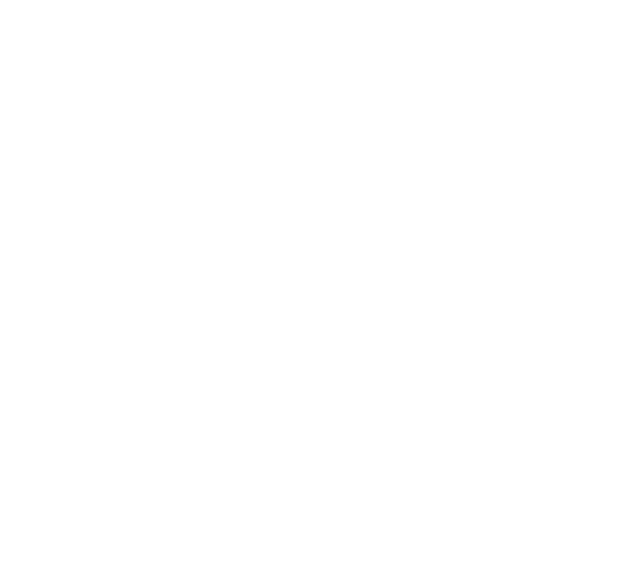
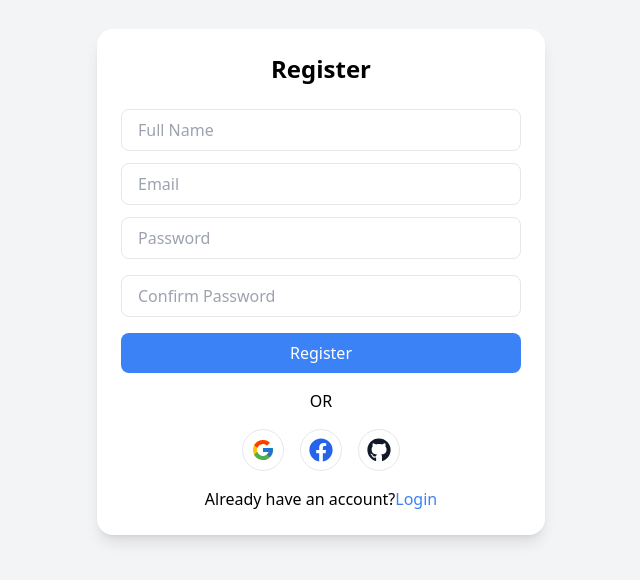
Before and after one commit to HasithaAbesekara/Recat-ASP.Net-CURD-SQL-Server, a React (Create React App) app: page /register in a window 1280 px wide. Before the commit this address had no page. Shown: the part 118-698 px from the top of the page, without its empty margins (319-959 px from the left). Built offline with nearby package versions, Linux system fonts and the light colour scheme.

Commit message:
feat:login and register ui design

```diff
--- a/package.json
+++ b/package.json
@@ -9,6 +9,7 @@
     "ajv": "^8.17.1",
     "react": "^19.0.0",
     "react-dom": "^19.0.0",
+    "react-icons": "^5.4.0",
     "react-router-dom": "^7.1.3",
     "react-scripts": "^5.0.1",
     "web-vitals": "^2.1.4"
--- a/src/App.js
+++ b/src/App.js
@@ -2,12 +2,16 @@
 import { BrowserRouter, Route, Routes } from "react-router-dom";
 import Home from "./pages/Home";
 import AddForm from "./pages/AddForm";
+import AuthForm from "./pages/Login";
+import RegisterForm from "./pages/RegisterForm";
 
 function App() {
   return (
     <div className="App">
       <BrowserRouter>
         <Routes>
+          <Route path="/login" element={<AuthForm />} />
+          <Route path="/register" element={<RegisterForm />} />
           <Route path="/" element={<Home />} />
           <Route path="/create" element={<AddForm />} />
           <Route path="/edit/:id" element={<AddForm />} />
--- /dev/null
+++ b/src/pages/Login.js
@@ -0,0 +1,66 @@
+import { useState } from "react";
+import { FcGoogle } from "react-icons/fc";
+import { FaFacebook, FaGithub } from "react-icons/fa";
+
+export default function AuthForm() {
+  const [isLogin, setIsLogin] = useState(true);
+
+  return (
+    <div className="flex items-center justify-center min-h-screen bg-gray-100 p-4">
+      <div className="w-full max-w-md bg-white p-6 rounded-2xl shadow-lg">
+        <h2 className="text-2xl font-bold text-center mb-6">
+          {isLogin ? "Login" : "Register"}
+        </h2>
+        <form>
+          {!isLogin && (
+            <input
+              type="text"
+              placeholder="Full Name"
+              className="w-full px-4 py-2 border rounded-lg mb-3 focus:outline-none focus:ring-2 focus:ring-blue-500"
+            />
+          )}
+          <input
+            type="email"
+            placeholder="Email"
+            className="w-full px-4 py-2 border rounded-lg mb-3 focus:outline-none focus:ring-2 focus:ring-blue-500"
+          />
+          <input
+            type="password"
+            placeholder="Password"
+            className="w-full px-4 py-2 border rounded-lg mb-4 focus:outline-none focus:ring-2 focus:ring-blue-500"
+          />
+          <button
+            type="submit"
+            className="w-full bg-blue-500 text-white py-2 rounded-lg hover:bg-blue-600 transition"
+          >
+            {isLogin ? "Login" : "Register"}
+          </button>
+        </form>
+
+        <div className="text-center my-4">OR</div>
+
+        <div className="flex justify-center space-x-4">
+          <button className="p-2 border rounded-full hover:bg-gray-200 transition">
+            <FcGoogle size={24} />
+          </button>
+          <button className="p-2 border rounded-full text-blue-600 hover:bg-gray-200 transition">
+            <FaFacebook size={24} />
+          </button>
+          <button className="p-2 border rounded-full text-gray-900 hover:bg-gray-200 transition">
+            <FaGithub size={24} />
+          </button>
+        </div>
+
+        <p className="text-center mt-4">
+          {isLogin ? "Don't have an account?" : "Already have an account?"}
+          <span
+            className="text-blue-500 cursor-pointer"
+            onClick={() => setIsLogin(!isLogin)}
+          >
+            {isLogin ? " Register" : " Login"}
+          </span>
+        </p>
+      </div>
+    </div>
+  );
+}
--- /dev/null
+++ b/src/pages/RegisterForm.js
@@ -0,0 +1,63 @@
+import { useState } from "react";
+import { FcGoogle } from "react-icons/fc";
+import { FaFacebook, FaGithub } from "react-icons/fa";
+import { Link } from "react-router-dom";
+
+export default function RegisterForm() {
+  return (
+    <div className="flex items-center justify-center min-h-screen bg-gray-100 p-4">
+      <div className="w-full max-w-md bg-white p-6 rounded-2xl shadow-lg">
+        <h2 className="text-2xl font-bold text-center mb-6">Register</h2>
+        <form>
+          <input
+            type="text"
+            placeholder="Full Name"
+            className="w-full px-4 py-2 border rounded-lg mb-3 focus:outline-none focus:ring-2 focus:ring-blue-500"
+          />
+          <input
+            type="email"
+            placeholder="Email"
+            className="w-full px-4 py-2 border rounded-lg mb-3 focus:outline-none focus:ring-2 focus:ring-blue-500"
+          />
+          <input
+            type="password"
+            placeholder="Password"
+            className="w-full px-4 py-2 border rounded-lg mb-4 focus:outline-none focus:ring-2 focus:ring-blue-500"
+          />
+          <input
+            type="password"
+            placeholder="Confirm Password"
+            className="w-full px-4 py-2 border rounded-lg mb-4 focus:outline-none focus:ring-2 focus:ring-blue-500"
+          />
+          <button
+            type="submit"
+            className="w-full bg-blue-500 text-white py-2 rounded-lg hover:bg-blue-600 transition"
+          >
+            Register
+          </button>
+        </form>
+
+        <div className="text-center my-4">OR</div>
+
+        <div className="flex justify-center space-x-4">
+          <button className="p-2 border rounded-full hover:bg-gray-200 transition">
+            <FcGoogle size={24} />
+          </button>
+          <button className="p-2 border rounded-full text-blue-600 hover:bg-gray-200 transition">
+            <FaFacebook size={24} />
+          </button>
+          <button className="p-2 border rounded-full text-gray-900 hover:bg-gray-200 transition">
+            <FaGithub size={24} />
+          </button>
+        </div>
+
+        <p className="text-center mt-4">
+          Already have an account?
+          <span className="text-blue-500 cursor-pointer">
+            <Link to="/login">Login</Link>{" "}
+          </span>
+        </p>
+      </div>
+    </div>
+  );
+}
```
Also changed, not shown: 1 other file (tests, documents, lock files or other folders).
